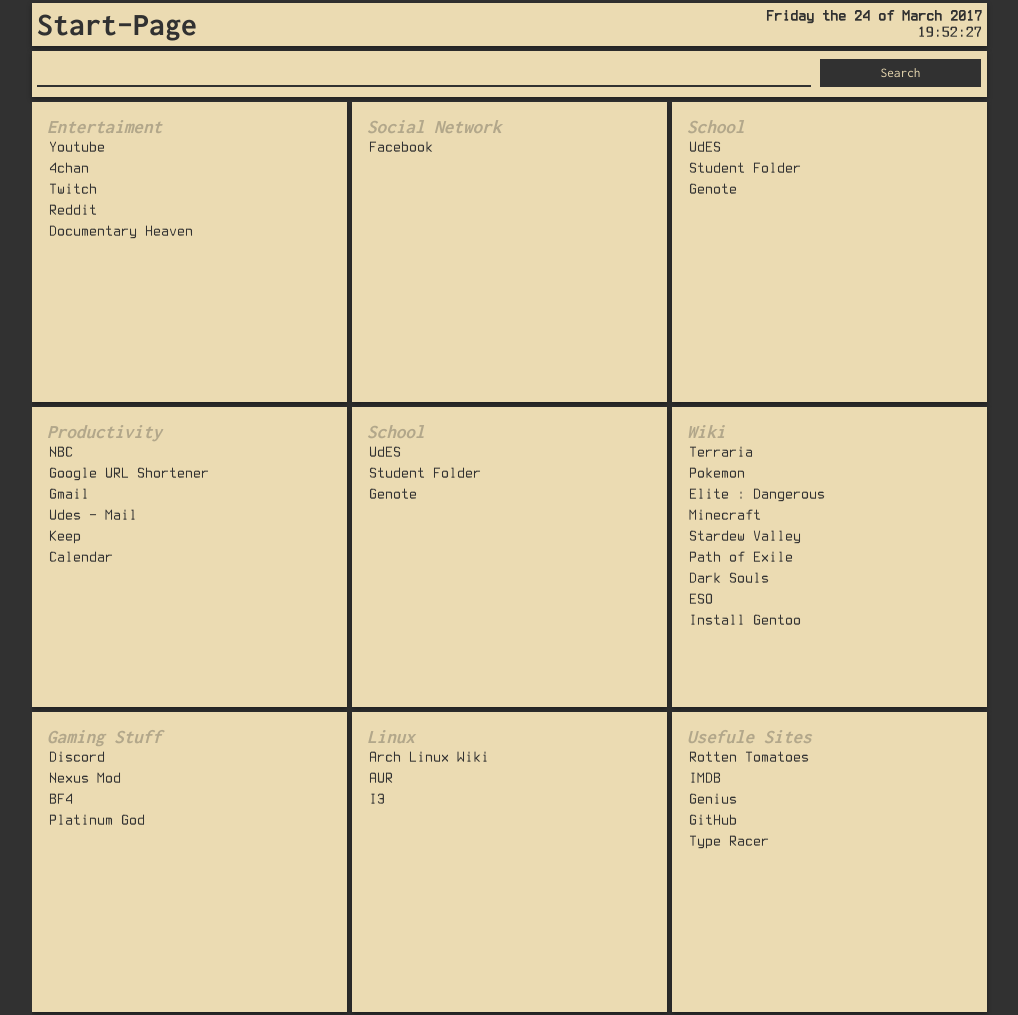
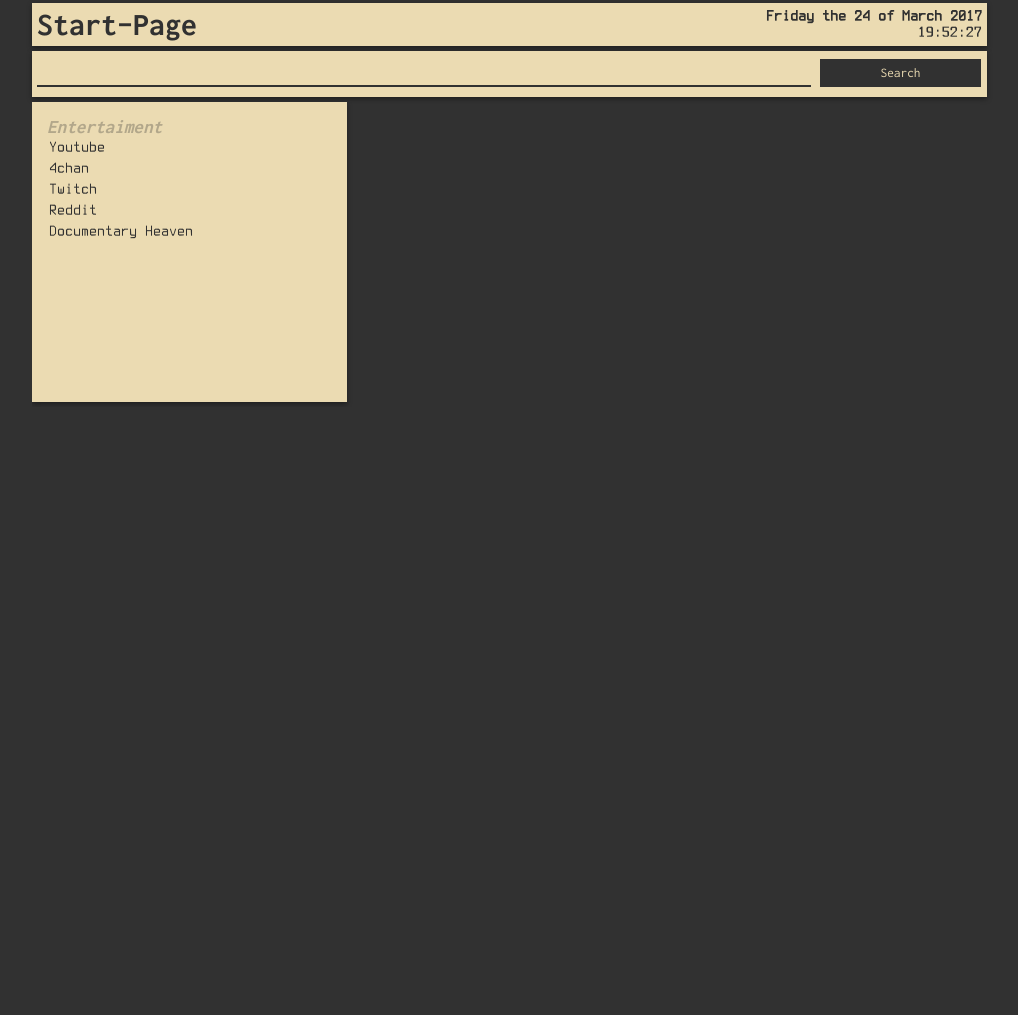
Before and after one commit to Chabam/Start-Page, a plain HTML site: page index.html in a window 1280 px wide. Shown: the part 197-1212 px from the top of the page, without its empty margins (128-1146 px from the left). After the commit the page ends 800 px from the top, so only its background shows below. Drawn offline with Linux system fonts and the light colour scheme.

Commit message:
Update index.html

```diff
--- a/index.html
+++ b/index.html
@@ -26,64 +26,6 @@
 					<li><a href="http://www.reddit.com/">Reddit</a></li>
 					<li><a href="http://documentaryheaven.com/">Documentary Heaven</a></li>
                 </ul>
-                <ul class="site-list">
-                    <li class="title">Social Network</li>
-                    <li><a href="http://www.facebook.com/">Facebook</a></li>
-                </ul>
-                <ul class="site-list">
-                    <li class="title">School</li>
-                    <li><a href="http://www.usherbrooke.ca/">UdES</a></li>
-                    <li><a href="https://www.usherbrooke.ca/helios/lib880/dosetu/menu_offert.htm">Student Folder</a></li>
-                    <li><a href="https://www.usherbrooke.ca/genote/application/etudiant/cours.php">Genote</a></li>
-                </ul>
-				<ul class="site-list">
-                    <li class="title">Productivity</li>
-                    <li><a href="https://bvi.bnc.ca/auth/Login?GAREASONCODE=-1&GARESOURCEID=SbipBncB&GAURI=https://bvi.bnc.ca/bnc/page%3FaliasDispatcher%3Dstartup">NBC</a></li>
-                    <li><a href="https://goo.gl/">Google URL Shortener</a></li>
-                    <li><a href="https://mail.google.com/mail/u/0/#inbox">Gmail</a></li>
-					<li><a href="https://outlook.office365.com/owa/?realm=usherbrooke.ca">Udes - Mail</a></li>
-					<li><a href="https://keep.google.com/#home">Keep</a></li>
-					<li><a href="https://calendar.google.com/calendar/render#main_7">Calendar</a></li>
-                </ul>
-				<ul class="site-list">
-                    <li class="title">School</li>
-                    <li><a href="http://www.usherbrooke.ca/">UdES</a></li>
-                    <li><a href="https://www.usherbrooke.ca/helios/lib880/dosetu/menu_offert.htm">Student Folder</a></li>
-                    <li><a href="https://www.usherbrooke.ca/genote/application/etudiant/cours.php">Genote</a></li>
-                </ul>
-				<ul class="site-list">
-                    <li class="title">Wiki</li>
-                    <li><a href="http://terraria.gamepedia.com/Terraria_Wiki">Terraria</a></li>
-                    <li><a href="http://bulbapedia.bulbagarden.net/wiki/Main_Page">Pokemon</a></li>
-                    <li><a href="http://elite-dangerous.wikia.com/wiki/Elite_Dangerous_Wiki">Elite : Dangerous</a></li>
-					<li><a href="http://www.minecraftwiki.net/wiki/Minecraft_Wiki">Minecraft</a></li>
-					<li><a href="http://stardewvalleywiki.com/Stardew_Valley_Wiki">Stardew Valley</a></li>
-					<li><a href="http://pathofexile.gamepedia.com/Path_of_Exile_Wiki">Path of Exile</a></li>
-					<li><a href="http://darksouls.wikia.com/wiki/Dark_Souls_Wiki">Dark Souls</a></li>
-					<li><a href="http://elderscrolls.wikia.com/wiki/The_Elder_Scrolls_Wiki">ESO</a></li>
-					<li><a href="https://wiki.installgentoo.com/index.php/Main_Page">Install Gentoo</a></li>
-                </ul>
-				<ul class="site-list">
-                    <li class="title">Gaming Stuff</li>
-                    <li><a href="https://discordapp.com/channels/@me">Discord</a></li>
-                    <li><a href="http://www.nexusmods.com/games/?">Nexus Mod</a></li>
-                    <li><a href="http://battlelog.battlefield.com/bf4/">BF4</a></li>
-					<li><a href="http://platinumgod.co.uk/">Platinum God</a></li>
-                </ul>
-				<ul class="site-list">
-                    <li class="title">Linux</li>
-                    <li><a href="https://wiki.archlinux.org/">Arch Linux Wiki</a></li>
-                    <li><a href="https://aur.archlinux.org/">AUR</a></li>
-					<li><a href="http://i3wm.org/docs/userguide.html">I3</a></li>
-				</ul>
-				<ul class="site-list">
-                    <li class="title">Usefule Sites</li>
-                    <li><a href="http://www.rottentomatoes.com/">Rotten Tomatoes</a></li>
-                    <li><a href="http://www.imdb.com/">IMDB</a></li>
-					<li><a href="http://genius.com/">Genius</a></li>
-					<li><a href="https://github.com/">GitHub</a></li>
-					<li><a href="http://www.typingtest.com/">Type Racer</a></li>
-                </ul>
             </div>
         </div>
     </body>
```
